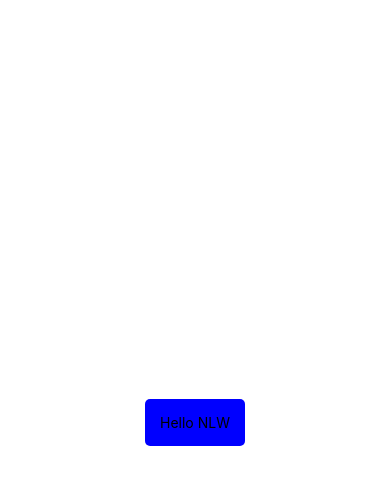
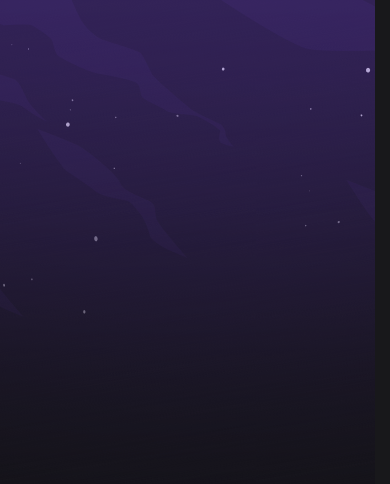
Before and after one commit to wenblack/mobile-app-nlw2022, a React Native app: screen / in a window 390 px wide. Shown: the top 484 px of the page. Built offline with nearby package versions, Linux system fonts and the light colour scheme.

Commit message:
Create Background Component

```diff
--- a/App.tsx
+++ b/App.tsx
@@ -1,39 +1,9 @@
-import { StatusBar } from 'expo-status-bar';
-import {   StyleSheet, Text, TouchableOpacity, View } from 'react-native';
-
-interface ButtonProps {
-  title :string
-}
-
-function Button (props: ButtonProps){
-  return(
-    <TouchableOpacity  style={styles.button}>
-      <Text>
-        {props.title}
-      </Text>
-    </TouchableOpacity>
-  )
-}
+import { Background } from './src/components/Background';
 
 export default function App() {
   return (
-    <View style={styles.container}>
-      <Button title='Hello NLW'/>
-      <StatusBar style="auto" />
-    </View>
-  );
+      <Background >
+
+      </Background>
+  )
 }
-
-const styles = StyleSheet.create({
-  container: {
-    flex: 1,
-    backgroundColor: '#fff',
-    alignItems: 'center',
-    justifyContent: 'center',
-  },
-  button:{
-    backgroundColor : 'blue',
-    padding:15,
-    borderRadius:5
-  }
-});
--- a/app.json
+++ b/app.json
@@ -9,7 +9,7 @@
     "splash": {
       "image": "./assets/splash.png",
       "resizeMode": "contain",
-      "backgroundColor": "#ffffff"
+      "backgroundColor": "#121214"
     },
     "updates": {
       "fallbackToCacheTimeout": 0
@@ -23,7 +23,7 @@
     "android": {
       "adaptiveIcon": {
         "foregroundImage": "./assets/adaptive-icon.png",
-        "backgroundColor": "#FFFFFF"
+        "backgroundColor": "#121214"
       }
     },
     "web": {
--- /dev/null
+++ b/src/@types/png.d.ts
@@ -0,0 +1 @@
+declare module '*.png'
--- /dev/null
+++ b/src/components/Background/index.tsx
@@ -0,0 +1,21 @@
+import { ImageBackground } from 'react-native';
+import { styles } from './styles';
+import backgroundImg from '../../assets/background-galaxy.png'
+
+
+
+interface Props {
+  children: React.ReactNode;
+}
+
+export function Background({ children }: Props) {
+  return (
+    <ImageBackground
+      source={backgroundImg}
+      defaultSource={backgroundImg}
+      style={styles.container}
+    >
+      {children}
+    </ImageBackground>
+  );
+}
--- /dev/null
+++ b/src/components/Background/styles.ts
@@ -0,0 +1,9 @@
+import { StyleSheet } from 'react-native';
+import { THEME } from '../../theme';
+
+export const styles = StyleSheet.create({
+  container: {
+    flex: 1,
+    backgroundColor: THEME.COLORS.BACKGROUND_800
+  }
+});
```
